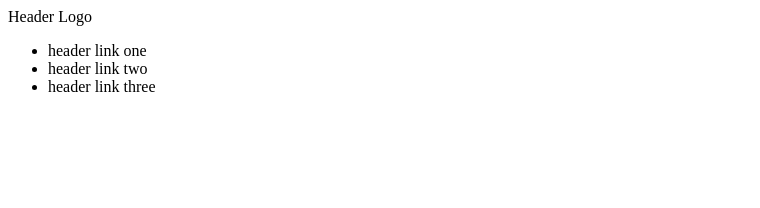
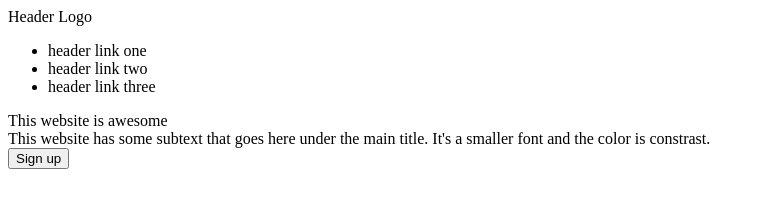
Before and after one commit to ewarehi1/odin-landin-page, a plain HTML site: page index.html in a window 1280 px wide. Shown: the whole page, without its empty margins (0-760 px from the left). Drawn offline with Linux system fonts and the light colour scheme.

Commit message:
Write intro section and add image

```diff
--- a/index.html
+++ b/index.html
@@ -16,5 +16,11 @@
             <li>header link three</li>
         </ul>
     </div>
+    <div class="intro">
+        <div>This website is awesome</div>
+        <div>This website has some subtext that goes here under the main title. It's a smaller font and the color is constrast.</div>
+        <button>Sign up</button>
+        <img href="dogo-meme.png">
+    </div>
 </body>
 </html>
```
Also changed, not shown: dogo-meme.png (added).
